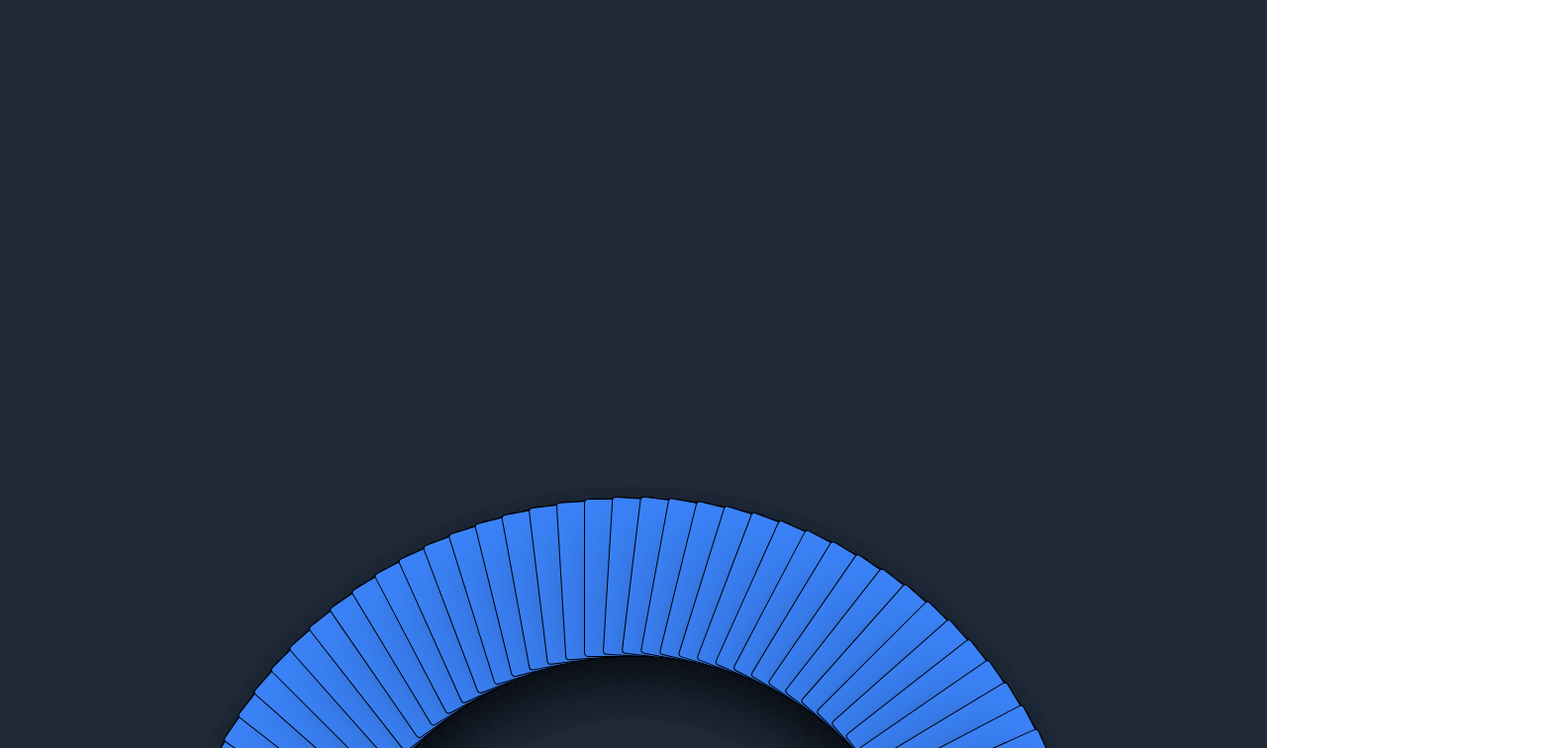
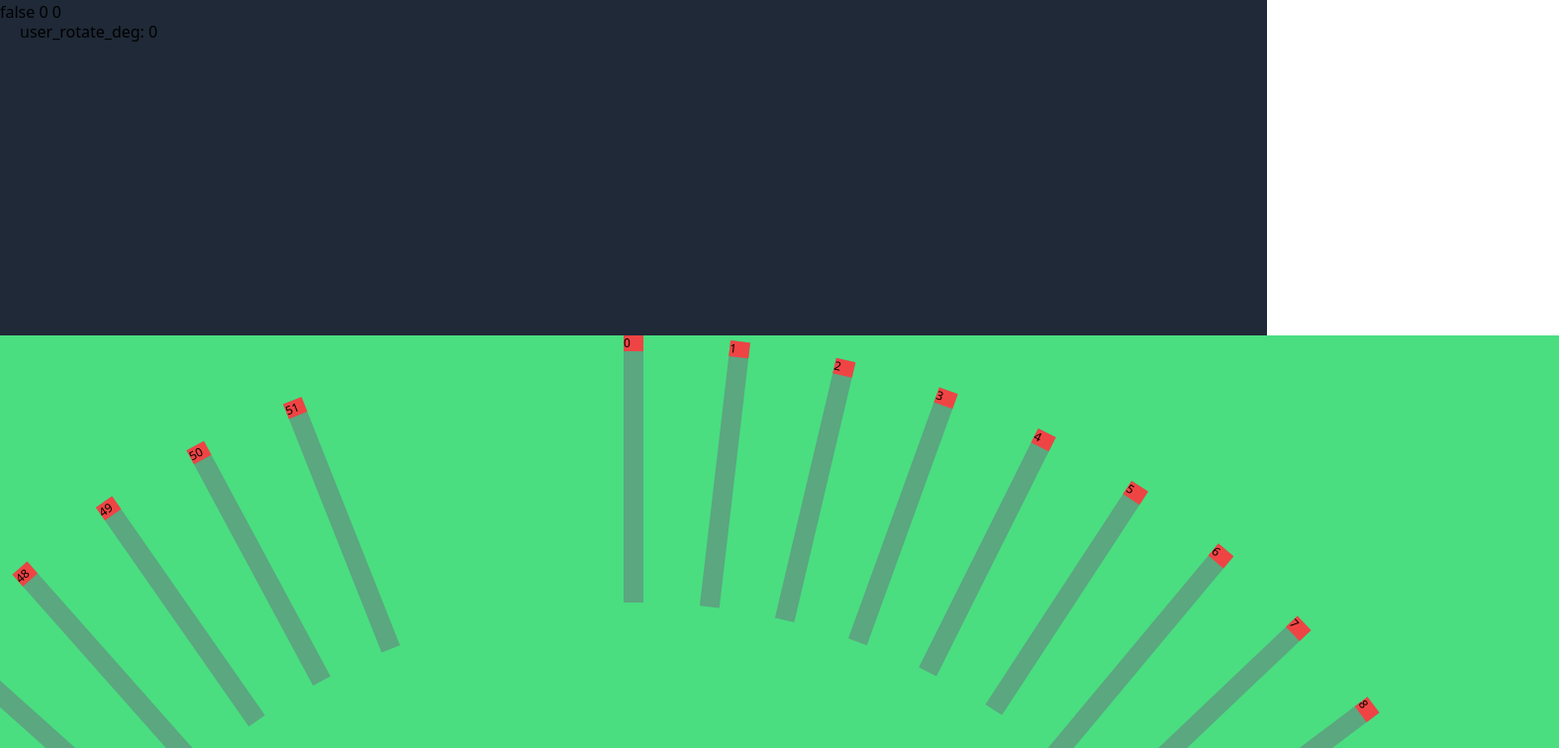
Before and after one commit to msoler75/cartas-uommo, a Vue app: page / in a window 1280 px wide. Shown: the top 756 px of the page at 99% size, 1575 px wide, since content can reach past the window. Built offline with nearby package versions, Linux system fonts and the light colour scheme.

Commit message:
useGsap, CardContainer

```diff
--- a/src/App.vue
+++ b/src/App.vue
@@ -1,10 +1,41 @@
 <template>
-  <div class="h-screen w-screen bg-gray-800 grid items-center justify-center overflow-hidden">
-    <Game/>
+  <div class="h-screen w-screen bg-gray-800 grid items-center justify-center overfloxw-hidden">
+    {{clicked}} {{ offset }} {{ temporal_offset }}
+    <Game
+    :cards="cards"
+    :offset="offset + temporal_offset"
+    :moving="clicked"
+    />
   </div>
 </template>
 
 
 <script setup>
+import { ref, onMounted } from 'vue'
 import Game from './components/Game.vue';
+
+const cards = ref([1, 2, 3, 4, 5, 6, 7, 8, 9, 10, 11, 12, 13, 14, 15, 16, 17, 18, 19, 20, 21, 22, 23, 24, 25, 26, 27, 28, 29, 30, 31, 32, 33, 34, 35, 36, 37, 38, 39, 40, 41, 42, 43, 44, 45, 46, 47, 48, 49, 50, 51, 52])
+const offset = ref(0)
+const clicked = ref(false)
+const x_start = ref(0)
+const temporal_offset = ref(0)
+
+onMounted(() => {
+  document.addEventListener('mousedown', (event) => {
+    clicked.value = true
+    x_start.value = event.clientX
+  })
+  document.addEventListener('mouseup', (event) => {
+    clicked.value = false
+    offset.value += temporal_offset.value
+    temporal_offset.value = 0
+  })
+  document.addEventListener('mousemove', (event) => {
+    if(clicked.value) {
+      const dx = event.clientX - x_start.value
+      temporal_offset.value = dx
+    }
+  })
+})
+
 </script>
--- a/src/assets/constants.js
+++ b/src/assets/constants.js
@@ -2,12 +2,13 @@ import { reactive } from 'vue';
 
 const useConstants = () => {
   return reactive({
-    CARD_WIDTH: 100, // Card width
-    CARD_HEIGHT: 160, // Card height
-    CIRCLE_RADIUS: 390, // Circle radius in pixels
-    ARC_DEGREES: 180, // Degrees of the circle where cards are extended
-    SPACE_BOTTOM: '7vh', // space between the bottom of the screen and the top card
-    START_DEGREES : 180, // Start degrees where cards are extended
+    CARD_ELEVATION: 70, // Card elevation in pixels
+    CARD_WIDTH: 20, // Card width
+    CARD_HEIGHT: 200, // Card height
+    CIRCLE_RADIUS: 800, // Circle radius in pixels
+    ARC_DEGREES: 345, // Degrees of the circle where cards are extended
+    SPACE_BOTTOM: '10vh', // space between the bottom of the screen and the top card
+    START_DEGREES : 0, // Start degrees where cards are extended
 
     get ARC_RADIANS() {
       return (this.ARC_DEGREES / 180) * Math.PI; // Arc in radians
@@ -18,7 +19,7 @@ const useConstants = () => {
     },
 
     get ROTATION_DEGREES() {
-      return this.ARC_DEGREES + 90; // Initial card rotation
+      return 0; // Initial card rotation
     }
   });
 };
--- /dev/null
+++ b/src/assets/useGsap.js
@@ -0,0 +1,8 @@
+// useGsap.js
+import { getCurrentInstance } from 'vue'
+
+export function useGsap() {
+  const internalInstance = getCurrentInstance()
+  const gsap = internalInstance.appContext.config.globalProperties.$gsap
+  return gsap
+}
--- a/src/components/Card.vue
+++ b/src/components/Card.vue
@@ -1,14 +1,8 @@
 <template>
-    <div class="card">
-        <slot />
+    <div class="bg-red-500">
+    <slot />
     </div>
 </template>
 
-<style scoped>
-.card {
-    width: var(--w);
-    height: var(--h);
-    @apply rounded shadow-2xl flex justify-center items-center bg-blue-500;
-    transform: translateX(var(--x)) translateY(var(--y)) rotate(var(--r));
-}
-</style>
+<script setup>
+</script>
--- /dev/null
+++ b/src/components/CardContainer.vue
@@ -0,0 +1,35 @@
+<template>
+    <div ref="cardDom">
+        <slot />
+    </div>
+</template>
+
+<script setup>
+import { useGsap } from '../assets/useGsap.js'
+import { ref, onMounted } from 'vue'
+
+const gsap = useGsap()
+
+const props = defineProps({
+    current: Boolean,
+    width: Number,
+    height: Number,
+    x: Number,
+    y: Number,
+    r: Number
+})
+
+const cardDom = ref(null)
+
+onMounted(() => {
+    gsap.to(cardDom.value, {
+        duration: 0,
+        width: props.width,
+        height: props.height,
+        x: props.x,
+        y: props.y,
+        rotation: props.r
+    })
+})
+
+</script>
--- a/src/components/Game.vue
+++ b/src/components/Game.vue
@@ -1,34 +1,78 @@
 <template>
-    <div class="container h-screen flex justify-center items-center"
-        :style="{ transform: `translateY(calc(50vh - ${constants.CARD_HEIGHT}px - ${constants.SPACE_BOTTOM} + ${constants.CIRCLE_RADIUS}px))` }">
-        <Card v-for="card, index in cards_with_offset" :key="index" class="absolute p-4 border border-black" :style="{
-            '--w': constants.CARD_WIDTH + 'px',
-            '--h': constants.CARD_HEIGHT + 'px',
-            '--x': card.x + 'px',
-            '--y': card.y + 'px',
-            '--r': card.rotate + 'deg',
-            zIndex: index,
-        }" @click="animate">{{ index }}</Card>
+    <div class="absolute left-0 top-0 p-5 z-50">
+        user_rotate_deg: {{ user_rotate_deg }}
+    </div>
+
+    <div class="container h-screen flex flex-col justify-center items-center"
+        :style="{ transform: `translateY(calc(50vh - ${constants.CARD_HEIGHT + constants.CARD_ELEVATION}px - ${constants.SPACE_BOTTOM} + ${constants.CIRCLE_RADIUS}px))` }">
+        <div :style="{
+            transition: 'all .4s ease-out', transform: `rotate(${user_rotate_deg}deg)`, transformOrigin: 'center',
+            minWidth: `${constants.CIRCLE_RADIUS * 2 + constants.CARD_HEIGHT + constants.CARD_ELEVATION}px`,
+            minHeight: `${constants.CIRCLE_RADIUS * 2 + constants.CARD_HEIGHT + constants.CARD_ELEVATION}px`,
+        }" class="bg-green-400">
+            <CardContainer v-for="container, index in card_positions" :key="index"
+                class="absolute  bg-gray-500 bg-opacity-50 text-xs"
+                :current="active_card_index == container.index" :width="container.width" :height="container.height"
+                :x="container.x" :y="container.y" :r="container.rotate">
+                <Card>{{ index }}</Card>
+            </CardContainer>
+        </div>
     </div>
 </template>
 
 <script setup>
-import gsap from 'gsap';
 import { ref, computed } from 'vue'
 import useConstants from '../assets/constants.js'
 import Card from './Card.vue'
+import CardContainer from './CardContainer.vue'
+import { useGsap } from '../assets/useGsap.js'
+
+const gsap = useGsap()
+
+const props = defineProps({
+    cards: Array,
+    offset: Number,
+    moving: Boolean
+})
 
 const constants = useConstants()
 
-const cards = ref([1, 2, 3, 4, 5, 6, 7, 8, 9, 10, 11, 12, 13, 14, 15, 16, 17, 18, 19, 20, 21, 22, 23, 24, 25, 26, 27, 28, 29, 30, 31, 32, 33, 34, 35, 36, 37, 38, 39, 40, 41, 42, 43, 44, 45, 46, 47, 48, 49, 50, 51, 52])
+const user_rotate_deg = computed(() => {
+    //if(props.moving)
+    // return props.offset / 5
 
-const cards_with_offset = computed(() => {
-    return cards.value.map((n, index) => {
+    const perimeter = constants.CIRCLE_RADIUS * 2 * Math.PI
+    const gap = perimeter / props.cards.length
+    const v = Math.round(props.offset / gap) * gap
+    return v / 20
+})
+
+const active_card_index = computed(() => {
+    return Math.round(props.cards.length * ((-user_rotate_deg.value + 3600) % 360) / 360)
+})
+
+
+
+const card_positions = computed(() => {
+    const w = constants.CARD_WIDTH
+    const h = constants.CARD_HEIGHT
+    const ad = constants.ARC_DEGREES
+    const ar = constants.ARC_RADIANS
+    const rd = constants.ROTATION_DEGREES
+    const sr = constants.START_RADIANS
+    const n = props.cards.length
+    const r = constants.CIRCLE_RADIUS
+    const e = constants.CARD_ELEVATION
+    return props.cards.map((c, index) => {
         return {
-            ...n,
-            x: Math.cos(index / cards.value.length * constants.ARC_RADIANS + constants.START_RADIANS) * constants.CIRCLE_RADIUS,
-            y: Math.sin(index / cards.value.length * constants.ARC_RADIANS + constants.START_RADIANS) * constants.CIRCLE_RADIUS,
-            rotate: index * 180 / cards.value.length + constants.ROTATION_DEGREES
+            ...c,
+            index,
+            width: w,
+            height: h+e,
+            pos: ad * index / n,
+            x: Math.sin(index / n * ar + sr) * r + r + (h+e) / 2 - w / 2 ,
+            y: -Math.cos(index / n * ar + sr) * r + r ,
+            rotate: index * ad / n + rd
         }
     })
 })
@@ -51,4 +95,5 @@ const animate = (event) => {
         });
 };
 
+
 </script>
--- a/src/main.js
+++ b/src/main.js
@@ -2,4 +2,13 @@ import { createApp } from 'vue'
 import './style.css'
 import App from './App.vue'
 
-createApp(App).mount('#app')
+import gsap from 'gsap'
+import { Flip } from "gsap/Flip"
+
+gsap.registerPlugin(Flip)
+
+const app = createApp(App)
+
+app.config.globalProperties.$gsap = gsap
+
+app.mount('#app')
--- a/src/style.css
+++ b/src/style.css
@@ -17,3 +17,7 @@ body {
 body {
   display: grid;
 }
+
+body {
+  --CARD_HEIGHT: 300px;
+}
```
